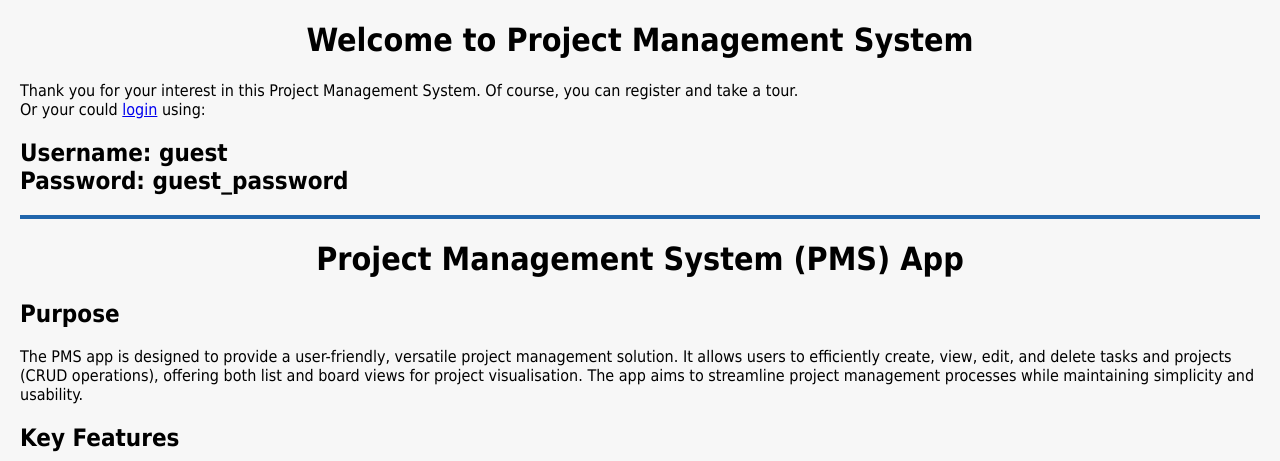
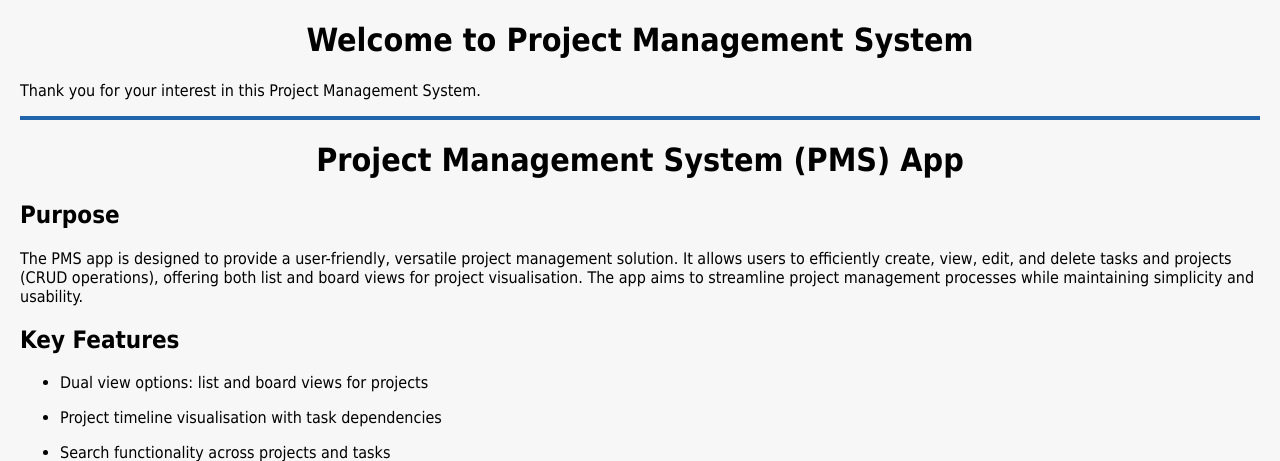
Before and after one commit to lzrdGreen/pms, a Django app: page /hint/ in a window 1280 px wide. Shown: the part 39-500 px from the top of the page. Run offline with Django 5.2, Linux system fonts and the light colour scheme.

Commit message:
Make small change to project hints

```diff
--- a/projectapp/templates/projectapp/hint.html
+++ b/projectapp/templates/projectapp/hint.html
@@ -3,10 +3,7 @@
 {% block title %}Hint{% endblock %}
 {% block content %}
 <h1 style="text-align: center;">Welcome to Project Management System</h1>
-<p>Thank you for your interest in this Project Management System. Of course, you can register and take a tour.<br>Or your could <a href="{% url 'login' %}">login</a> using:</p>
-<h2>Username: guest
-<br>
-Password: guest_password</h2>
+<p>Thank you for your interest in this Project Management System.</p>
 <hr style ="border: 2px solid #2166ac;">
 <h1 style="text-align: center;">Project Management System (PMS) App</h1>
 <h2>Purpose</h2>
```
